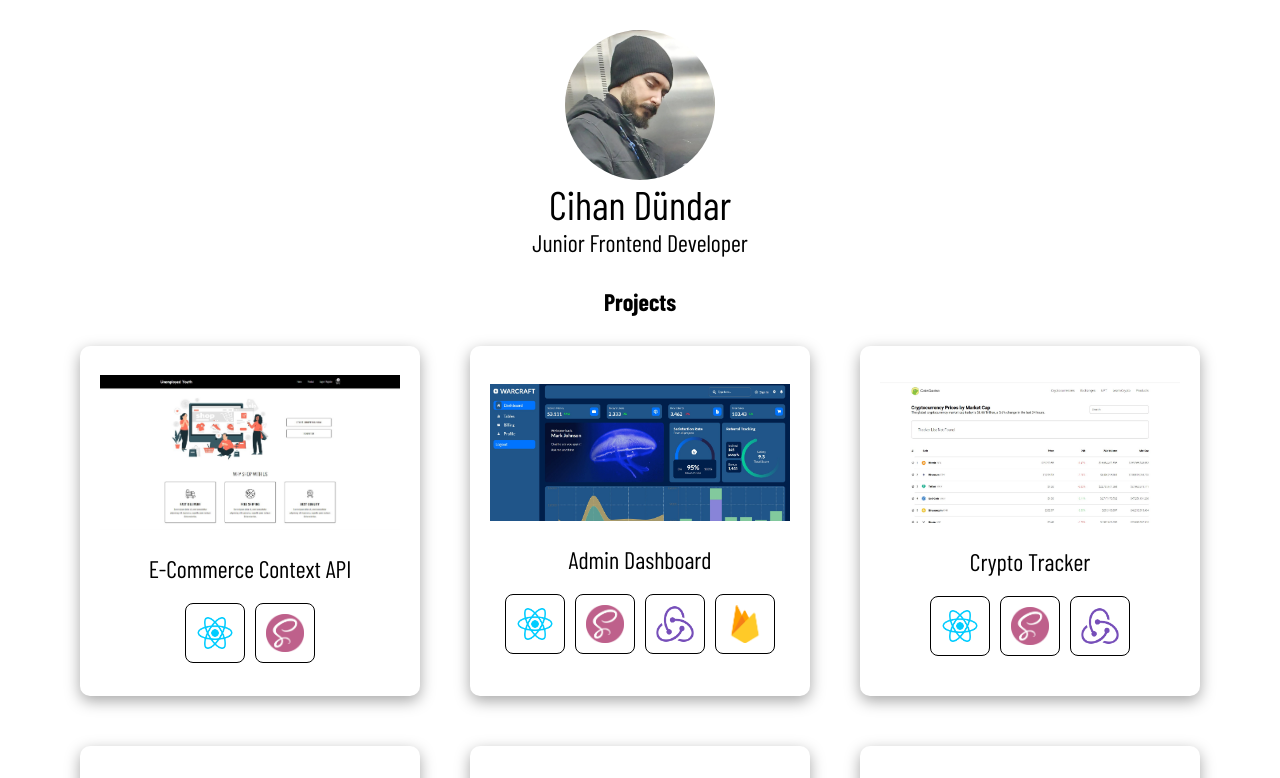
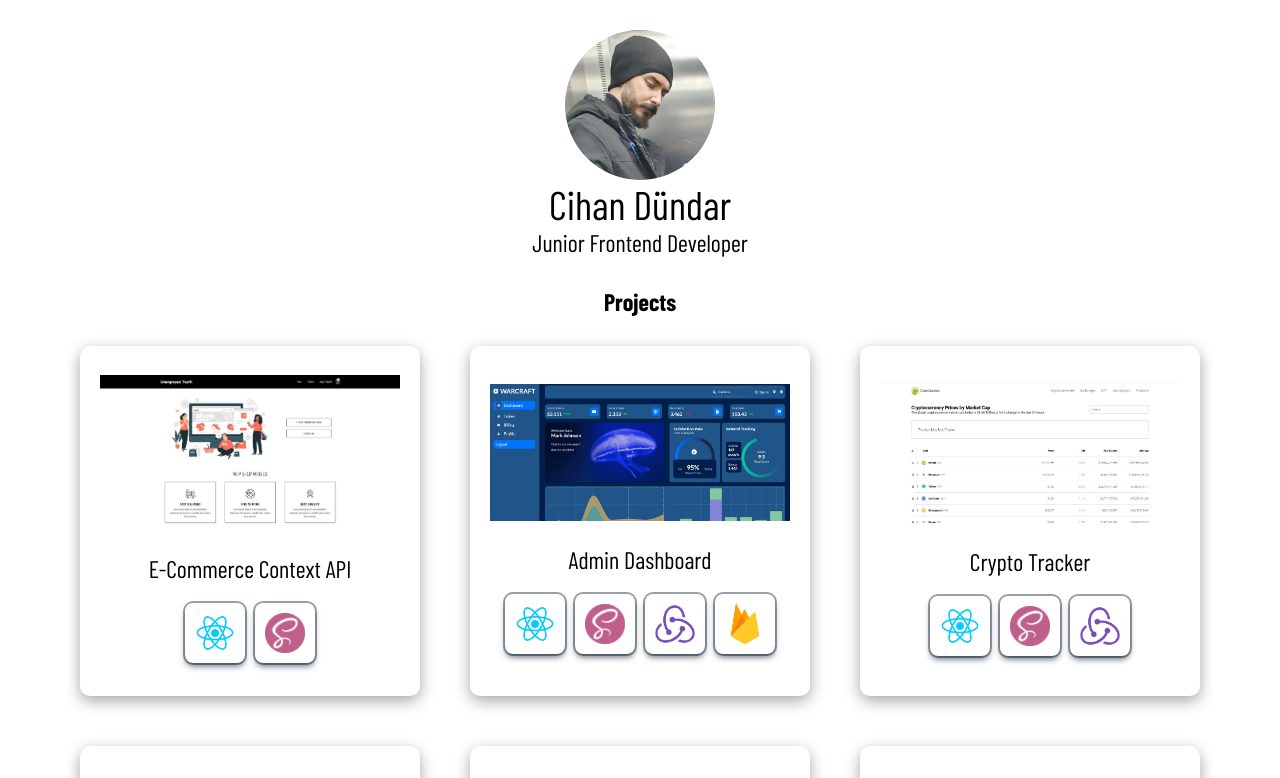
Before and after one commit to cihandundar/portfolio-next, a Next.js app: page /projects in a window 1280 px wide. Shown: the top 778 px of the page. Built offline with nearby package versions, Linux system fonts and the light colour scheme; a web font is replaced by a local one.

Commit message:
style fix

```diff
--- a/src/components/card/card.scss
+++ b/src/components/card/card.scss
@@ -29,7 +29,9 @@
     align-items: center;
     > div {
       > img {
-        border: 1px solid #000;
+        box-shadow: rgba(6, 24, 44, 0.4) 0px 0px 0px 2px,
+          rgba(6, 24, 44, 0.65) 0px 4px 6px -1px,
+          rgba(255, 255, 255, 0.08) 0px 1px 0px inset;
         padding: 10px;
         width: 60px;
         border-radius: 8px;
```
